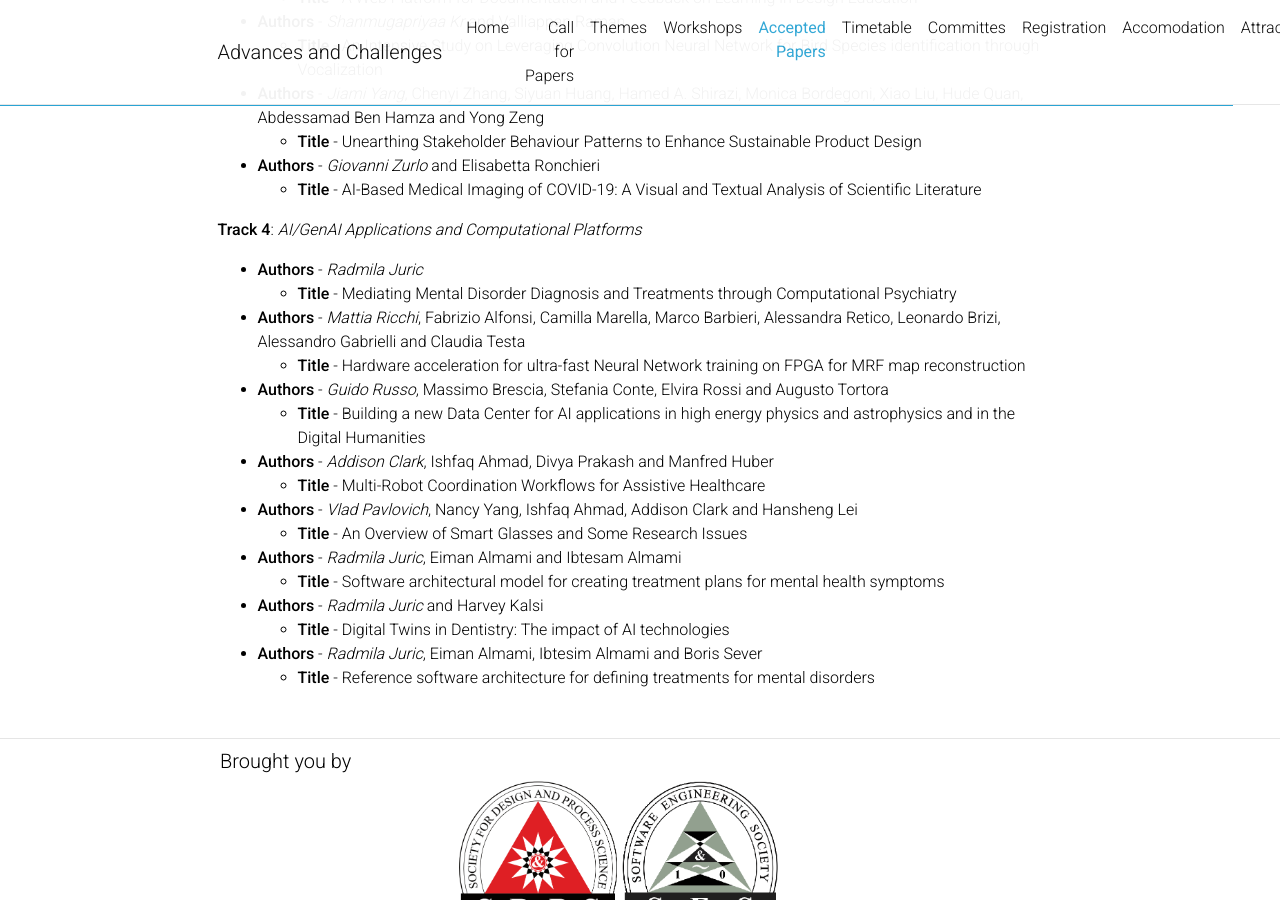
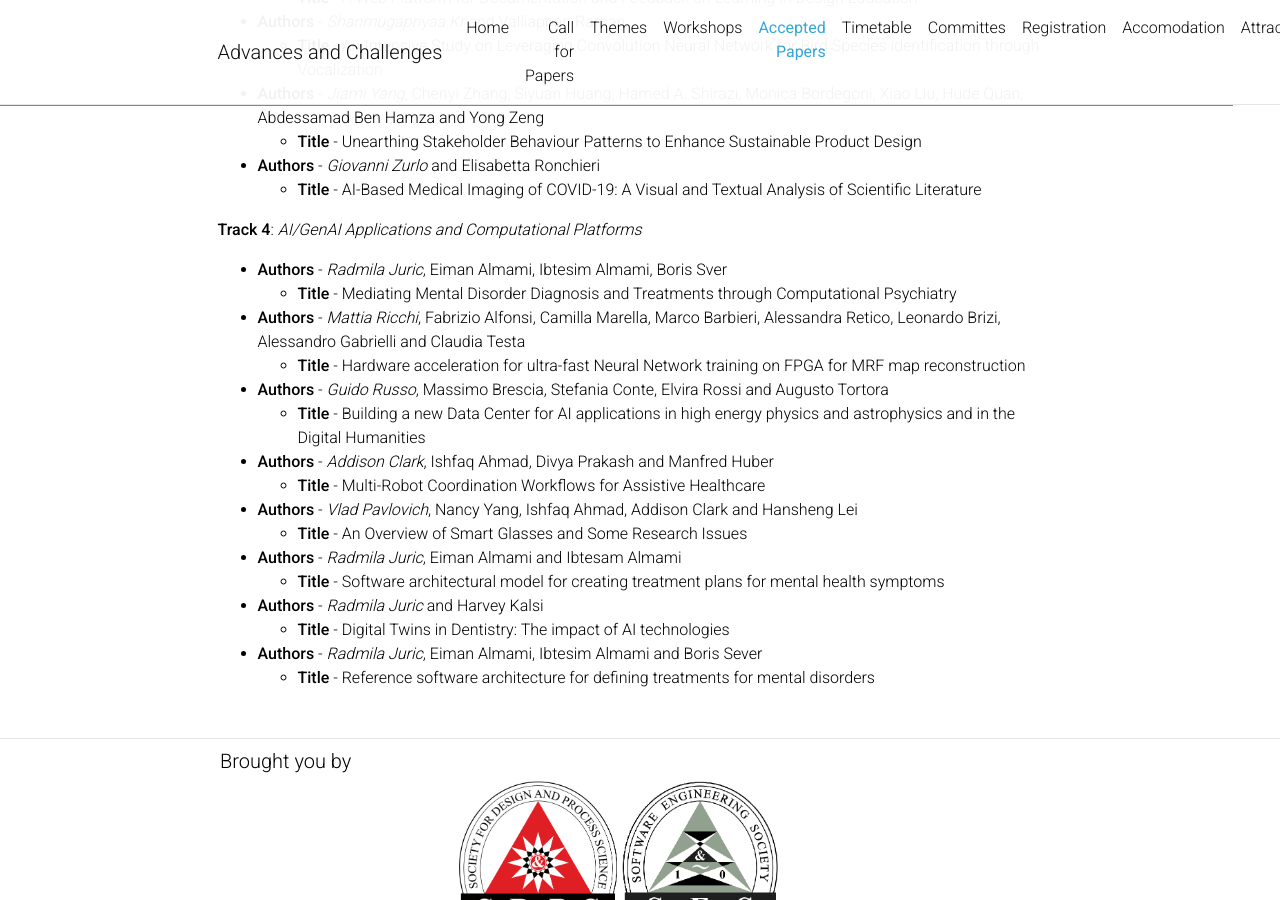
Before and after one commit to GenAI4DPS/advances-challenges, a Jekyll site: the page built from _pages/accepted-papers.md, in a window 1280 px wide and 900 px high, scrolled down 1404 px. Built offline with Jekyll 4.4.1, drawn with Linux system fonts in a browser that asks for light colours; comment, search, counter and statistics services are not loaded; a style sheet for code colours, icons or effects is not loaded.

Commit message:
Update accepted-papers.md

```diff
--- a/_pages/accepted-papers.md
+++ b/_pages/accepted-papers.md
@@ -73,7 +73,7 @@ nav_order: 5
 
 **Track 4**: _AI/GenAI Applications and Computational Platforms_
 
- - **Authors** - _Radmila Juric_
+ - **Authors** - _Radmila Juric_, Eiman Almami, Ibtesim Almami, Boris Sver
    - **Title** - Mediating Mental Disorder Diagnosis and Treatments through Computational Psychiatry
 
  - **Authors** - _Mattia Ricchi_, Fabrizio Alfonsi, Camilla Marella, Marco Barbieri, Alessandra Retico, Leonardo Brizi, Alessandro Gabrielli and Claudia Testa
```
